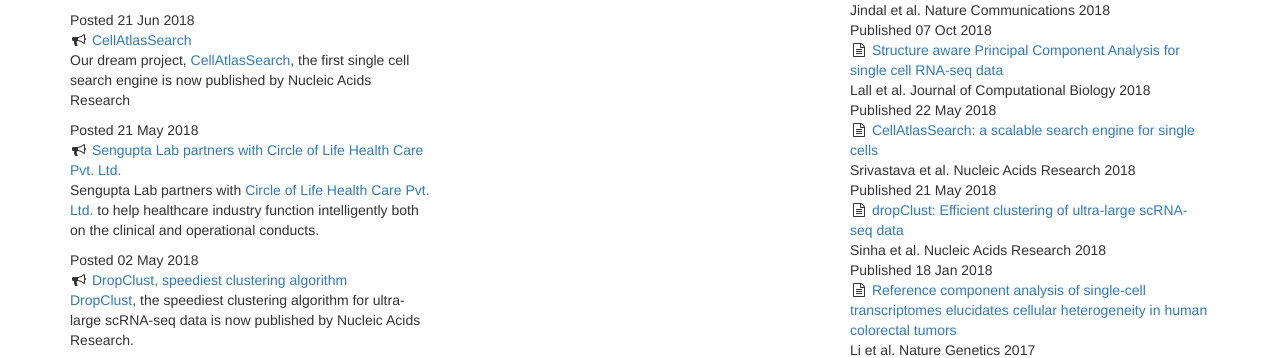
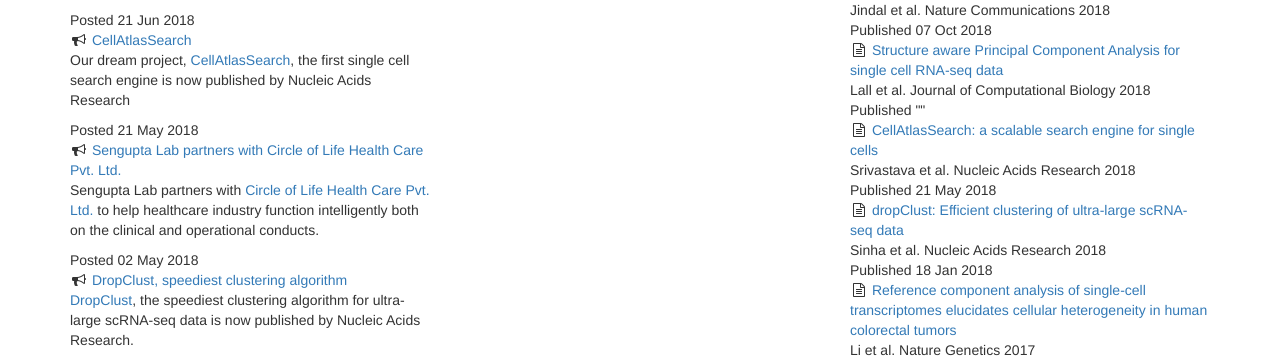
Before and after one commit to debarka/senguptalab.github.io, a Jekyll site: the page built from index.html, in a window 1280 px wide. Shown: the part 150-508 px from the top of the page. Built offline with Jekyll 4.4.1, drawn with Linux system fonts in a browser that asks for light colours; nearby versions of some CDN libraries; library files that are not in the unit come from our copies; comment, search, counter and statistics services are not loaded.

Commit message:
Update index.html

```diff
--- a/index.html
+++ b/index.html
@@ -182,7 +182,8 @@
 				<div class="smallnote">
 					Published
 					<!--(In Press)-->
-				{{ paper.date | date_to_string }}
+				<!--{{ paper.date | date_to_string }}-->
+					""
 				</div>
 				<div class="spacer"></div>
 				<div class="spacer"></div>
```
